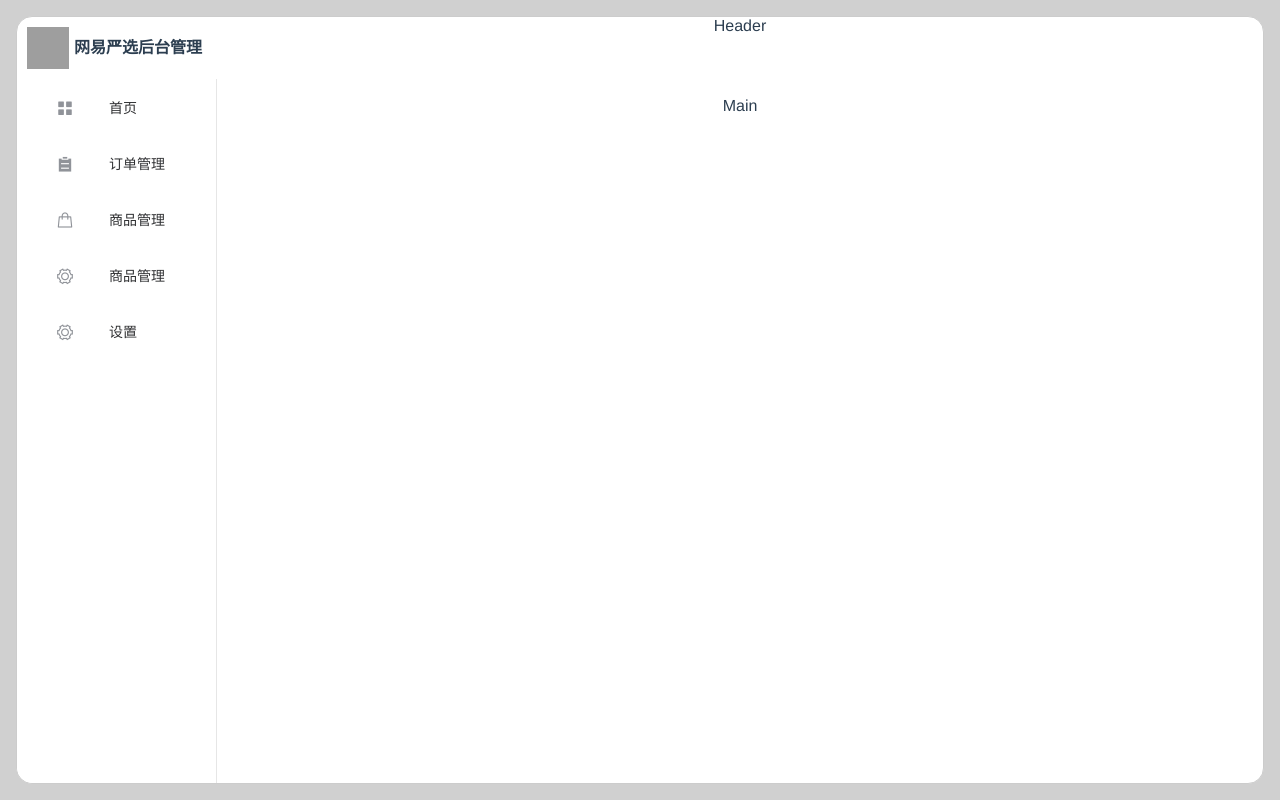
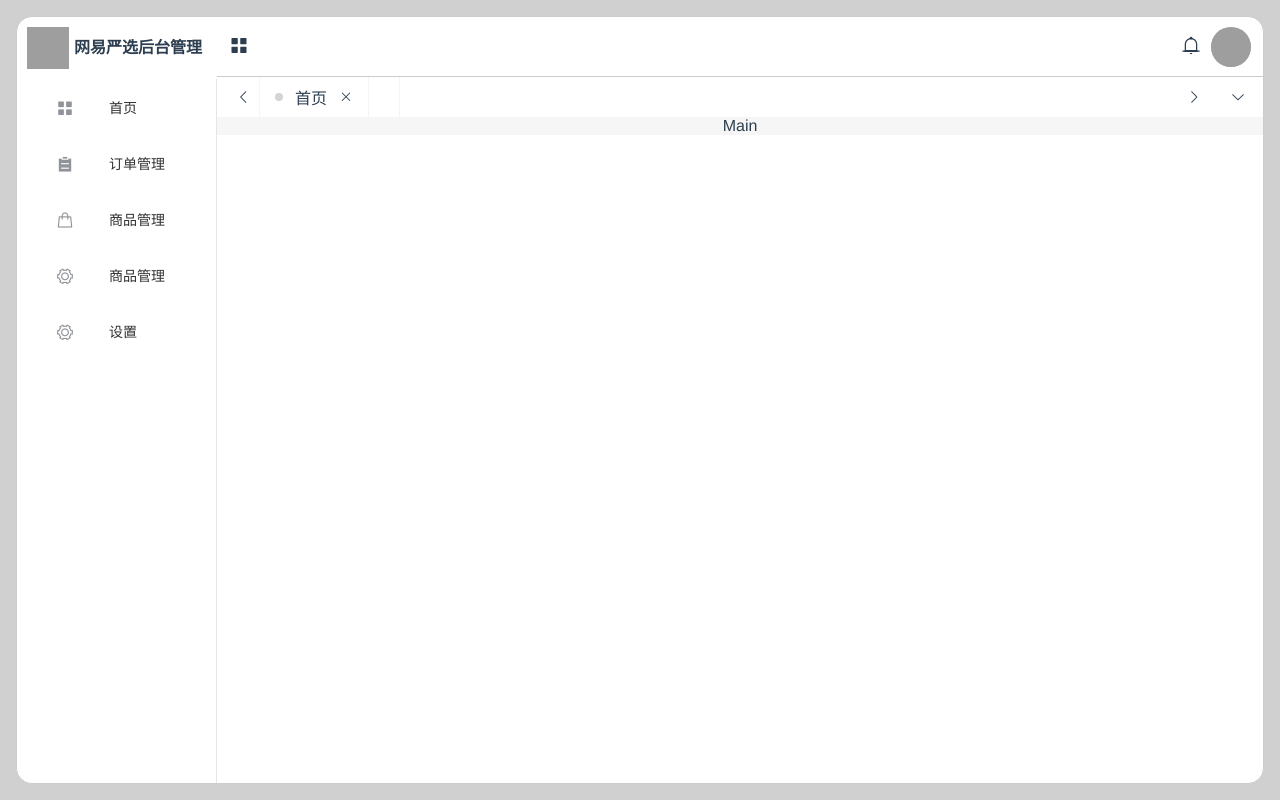
Before and after one commit to Vermouthzz/app-unis-management, a Vue app: page / in a window 1280 px wide. Built offline with nearby package versions, Linux system fonts and the light colour scheme; grey boxes are pictures that could not be loaded.

Commit message:
header初步

```diff
--- /dev/null
+++ b/src/components/Breadcrumb.vue
@@ -0,0 +1,85 @@
+<template>
+   <div class='bread-block'>
+    <ul class="bread-ul flex">
+      <li class="flex-a">
+        <span class="dot"></span>
+        <span>首页</span>
+        <i class="el-icon-close" @click="onDeletePage"></i>
+      </li>
+      <li></li>
+    </ul>
+   </div>
+</template>
+
+<script>
+
+export default {
+  //import引入的组件需要注入到对象中才能使用
+  components: {},
+  props: {
+    replace: {
+      type: Boolean,
+      default: true
+    },
+    to: {
+      type: String,
+      default: ''
+    }
+  },
+  data() {
+    //这里存放数据
+    return {
+
+    };
+  },
+  //监听属性 类似于data概念
+  computed: {},
+  //监控data中的数据变化
+  watch: {},
+  //方法集合
+  methods: {
+    onDeletePage() {
+
+    }
+  },
+  //生命周期 - 创建完成（可以访问当前this实例）
+  created() {
+
+  },
+  //生命周期 - 挂载完成（可以访问DOM元素）
+  mounted() {
+
+  },
+  updated() {}, //生命周期 - 更新之后
+  }
+</script>
+<style lang='scss' scoped>
+.bread-block {
+  height: 100%;
+  .bread-ul {
+    height: 100%;
+    li {
+      height: 100%;
+      padding: 0 15px;
+      border-left: 1px solid whitesmoke;
+      &:last-child {
+        border-right: 1px solid whitesmoke;
+      }
+      .dot {
+      width: 8px;
+      height: 8px;
+      margin-right: 12px;
+      border-radius: 50%;
+      background-color: lightgray;
+      &.dot-active {
+        background-color: #CC9756;
+      }
+    }
+    .el-icon-close {
+      font-size: 14px;
+      margin-left: 12px;
+    }
+    }
+  }
+}
+</style>
--- a/src/elementUI/index.js
+++ b/src/elementUI/index.js
@@ -9,12 +9,14 @@ import {
   Submenu,
   MenuItem,
   MenuItemGroup,
+  Avatar,
   Loading,
   MessageBox,
   Message,
   Notification
 } from 'element-ui';
 
+Vue.use(Avatar)
 Vue.use(Button)
 Vue.use(Container);
 Vue.use(Header);
--- a/src/views/Layout/components/Header.vue
+++ b/src/views/Layout/components/Header.vue
@@ -1,13 +1,41 @@
 <!--  -->
 <template>
-  <div>Header</div>
+  <div class="flex-c">
+    <div class="header-block flex-a">
+      <div class="header-left">
+        <div class="collapse-block">
+          <i class="el-icon-menu"></i>
+        </div>
+      </div>
+      <div class="header-right flex-a">
+        <div class="online-service">
+          <i class="el-icon-bell"></i>
+        </div>
+        <el-avatar :size="size" src="https://cube.elemecdn.com/3/7c/3ea6beec64369c2642b92c6726f1epng.png"></el-avatar>
+
+      </div>
+  </div>
+   <div class="breadcurmb flex">
+    <div class="bread-left">
+      <i class="el-icon-arrow-left i-size"></i>
+    </div>
+    <div class="bread-mid">
+      <Breadcrumb />
+    </div>
+    <div class="bread-right flex">
+      <i class="el-icon-arrow-right i-size" :style="{marginLeft: '10px'}"></i>
+      <i class="el-icon-arrow-down i-size"></i>
+    </div>
+   </div>
+  </div>
 </template>
 
 <script>
+import Breadcrumb from '@/components/Breadcrumb.vue';
 
 export default {
   //import引入的组件需要注入到对象中才能使用
-  components: {},
+  components: {Breadcrumb},
   data() {
     //这里存放数据
     return {
@@ -33,4 +61,49 @@ export default {
   updated() { }, //生命周期 - 更新之后
 }
 </script>
-<style lang='scss' scoped></style>
+<style lang='scss' scoped>
+.header-block {
+  height: 60px;
+  justify-content: space-between;
+  padding: 0 12px;
+  border-bottom: 1px solid #ccc;
+  .header-left {
+    .collapse-block {
+      font-size: 20px;
+      cursor: pointer;
+      transition: all .2s linear;
+
+      &:hover {
+        font-size: 24px;
+      }
+
+    }
+  }
+  .header-right {
+    .online-service {
+      margin-right: 10px;
+      font-size: 20px;
+    }
+  }
+}
+.breadcurmb {
+  height: 40px;
+  padding: 0 12px;
+  .bread-left {
+    flex: 0 1 30px;
+  }
+  .bread-mid {
+    flex: 1;
+  }
+  .bread-right {
+    flex: 0 1 70px;
+    margin-right: 5px;
+    justify-content: space-between;
+  }
+  .i-size {
+    font-size: 16px;
+    text-align: center;
+    line-height: 40px;
+  }
+}
+</style>
--- a/src/views/Layout/components/Main.vue
+++ b/src/views/Layout/components/Main.vue
@@ -1,6 +1,6 @@
 <!--  -->
 <template>
-  <div>Main</div>
+  <div class="main-block">Main</div>
 </template>
 
 <script>
@@ -33,4 +33,8 @@ export default {
   updated() { }, //生命周期 - 更新之后
 }
 </script>
-<style lang='scss' scoped></style>
+<style lang='scss' scoped>
+.main-block {
+  background-color: #f6f6f6;
+}
+</style>
--- a/src/views/Layout/index.vue
+++ b/src/views/Layout/index.vue
@@ -6,7 +6,7 @@
         <Aside></Aside>
       </el-aside>
       <el-container>
-        <el-header>
+        <el-header :style="{height: '100px'}">
           <Header />
         </el-header>
         <el-main>
@@ -57,5 +57,11 @@ export default {
   border: 1px solid #ccc;
   border-radius: 16px;
   background-color: #fff;
+  ::v-deep .el-header {
+    padding: 0;
+  }
+  ::v-deep .el-main {
+    padding: 0;
+  }
 }
 </style>
```
